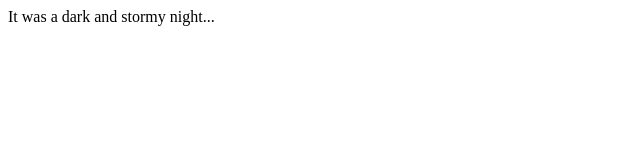
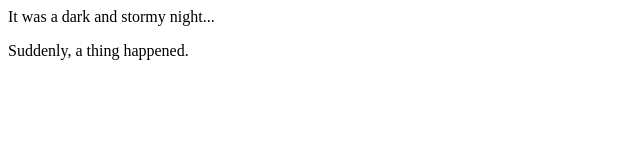
Before and after one commit to Xelfray/fireside-story, a plain HTML site: page index.html in a window 1280 px wide. Shown: the whole page, without its empty margins (0-640 px from the left). Drawn offline with Linux system fonts and the light colour scheme.

Commit message:
added second line

```diff
--- a/index.html
+++ b/index.html
@@ -1,5 +1,6 @@
 <html>
     <body>
       <p>It was a dark and stormy night...</p>
+    <p>Suddenly, a thing happened.</p>
     </body>
   </html>
```
